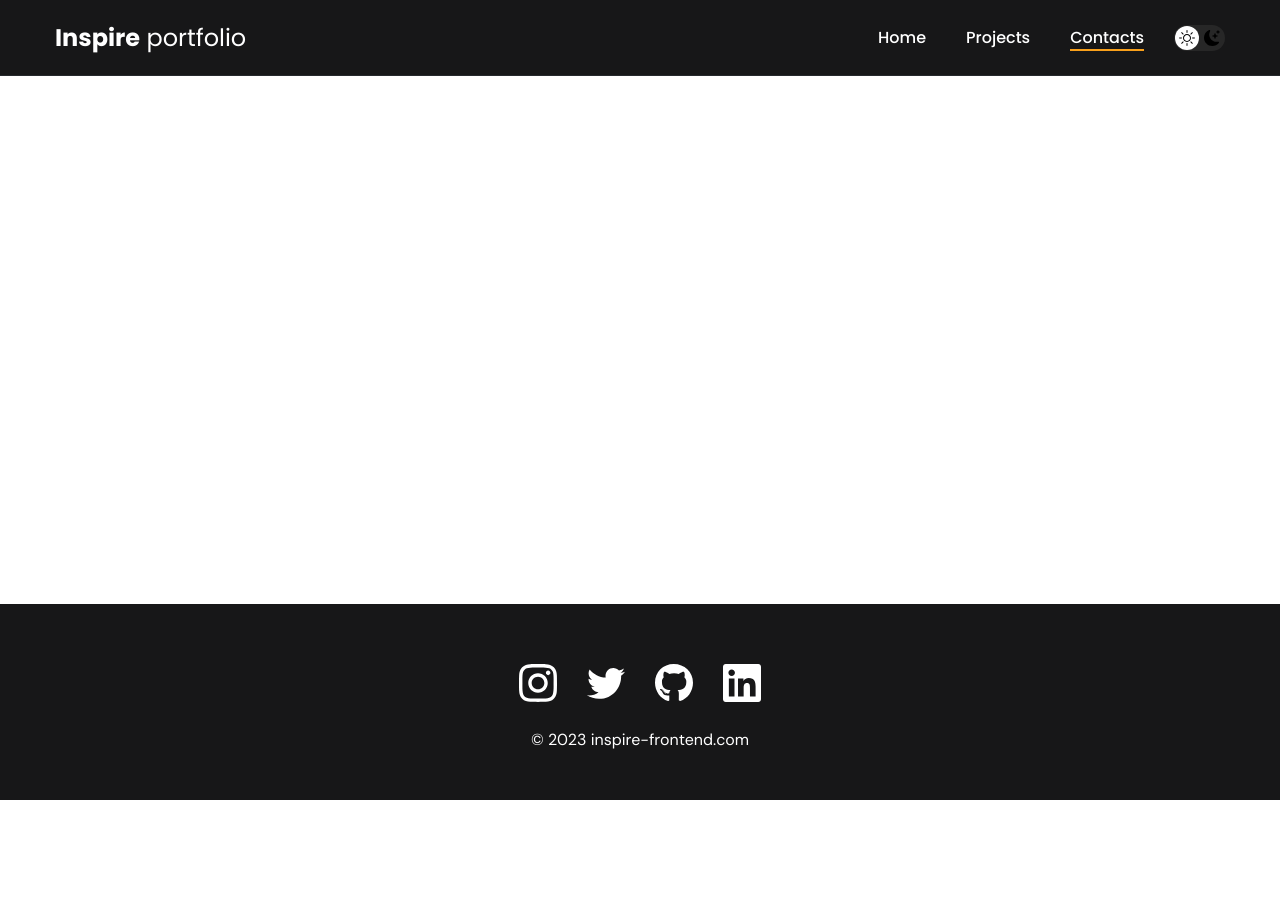
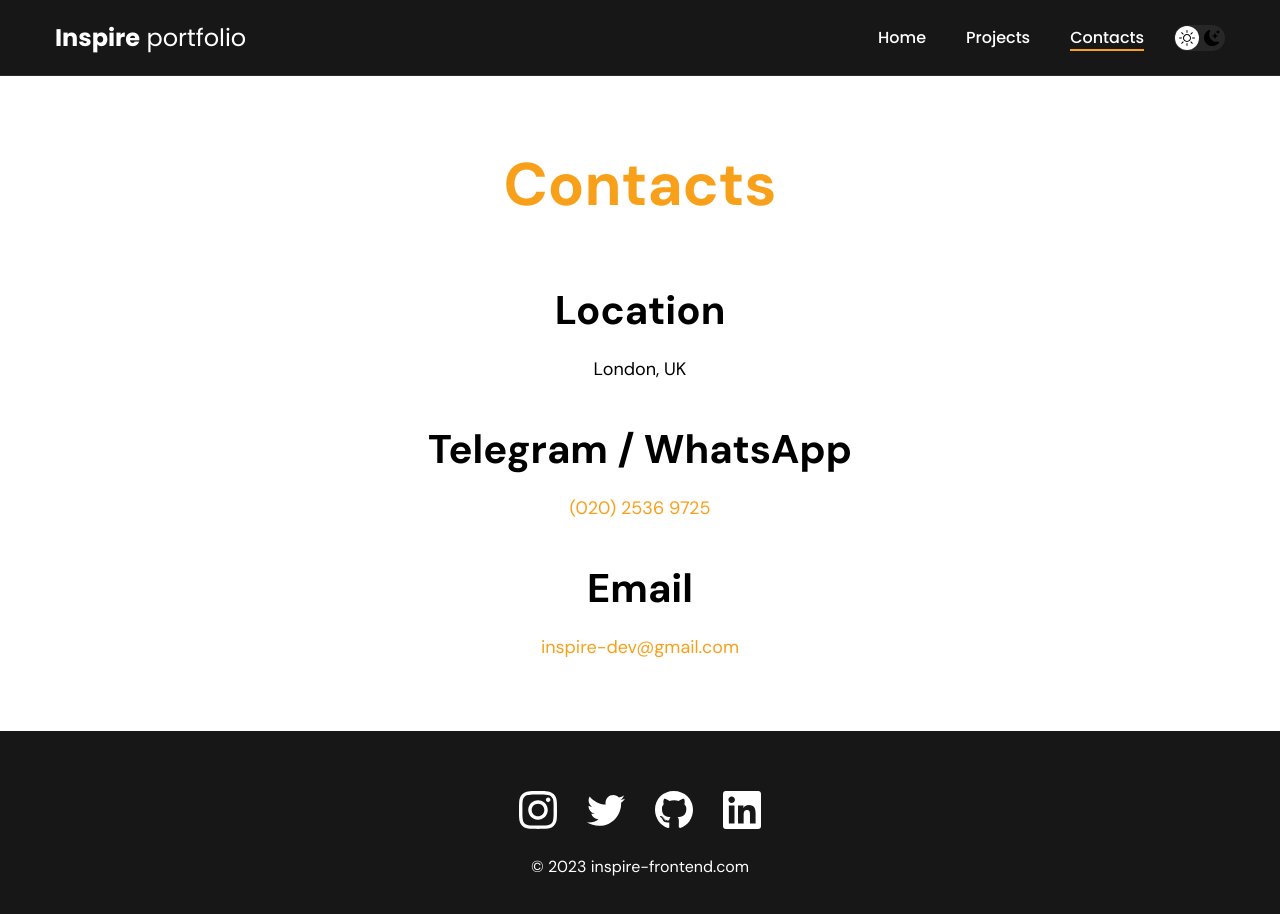
Before and after one commit to Luchiweb/My-portfolio, a React (Create React App) app: page /contacts in a window 1280 px wide. Shown: the top 914 px of the page. Before the commit the page ends 800 px from the top, so only its background shows below. Built offline with nearby package versions, Linux system fonts and the light colour scheme.

Commit message:
Create new page: Contacts

```diff
--- a/src/App.css
+++ /dev/null
@@ -1,38 +0,0 @@
-.App {
-  text-align: center;
-}
-
-.App-logo {
-  height: 40vmin;
-  pointer-events: none;
-}
-
-@media (prefers-reduced-motion: no-preference) {
-  .App-logo {
-    animation: App-logo-spin infinite 20s linear;
-  }
-}
-
-.App-header {
-  background-color: #282c34;
-  min-height: 100vh;
-  display: flex;
-  flex-direction: column;
-  align-items: center;
-  justify-content: center;
-  font-size: calc(10px + 2vmin);
-  color: white;
-}
-
-.App-link {
-  color: #61dafb;
-}
-
-@keyframes App-logo-spin {
-  from {
-    transform: rotate(0deg);
-  }
-  to {
-    transform: rotate(360deg);
-  }
-}
--- a/src/App.js
+++ b/src/App.js
@@ -6,6 +6,7 @@ import { Projects } from "./pages/projects/Projects";
 import { BrowserRouter, Route, Routes } from "react-router-dom";
 import { Project } from "./pages/project/Project";
 import ScrollToTop from "./utils/scrollToTop";
+import { Contacts } from "./pages/contacts/Contacts";
 
 function App() {
   return (
@@ -17,6 +18,7 @@ function App() {
           <Route path="/" element={<Home />} />
           <Route path="/projects" element={<Projects />} />
           <Route path="/project/:id" element={<Project />} />
+          <Route path="/contacts" element={<Contacts />} />
         </Routes>
         <Footer />
       </div>
--- /dev/null
+++ b/src/pages/contacts/Contacts.jsx
@@ -0,0 +1,28 @@
+export function Contacts() {
+  return (
+    <main className="section">
+      <div className="container">
+        <h1 className="title-1">Contacts</h1>
+
+        <ul className="content-list">
+          <li className="content-list__item">
+            <h2 className="title-2">Location</h2>
+            <p>London, UK</p>
+          </li>
+          <li className="content-list__item">
+            <h2 className="title-2">Telegram / WhatsApp</h2>
+            <p>
+              <a href="tel:+79051234567">(020) 2536 9725</a>
+            </p>
+          </li>
+          <li className="content-list__item">
+            <h2 className="title-2">Email</h2>
+            <p>
+              <a href="mailto:inspire-dev@gmail.com">inspire-dev@gmail.com</a>
+            </p>
+          </li>
+        </ul>
+      </div>
+    </main>
+  );
+}
```
Also changed, not shown: src/pages/contacts/Contacts.css (added).
